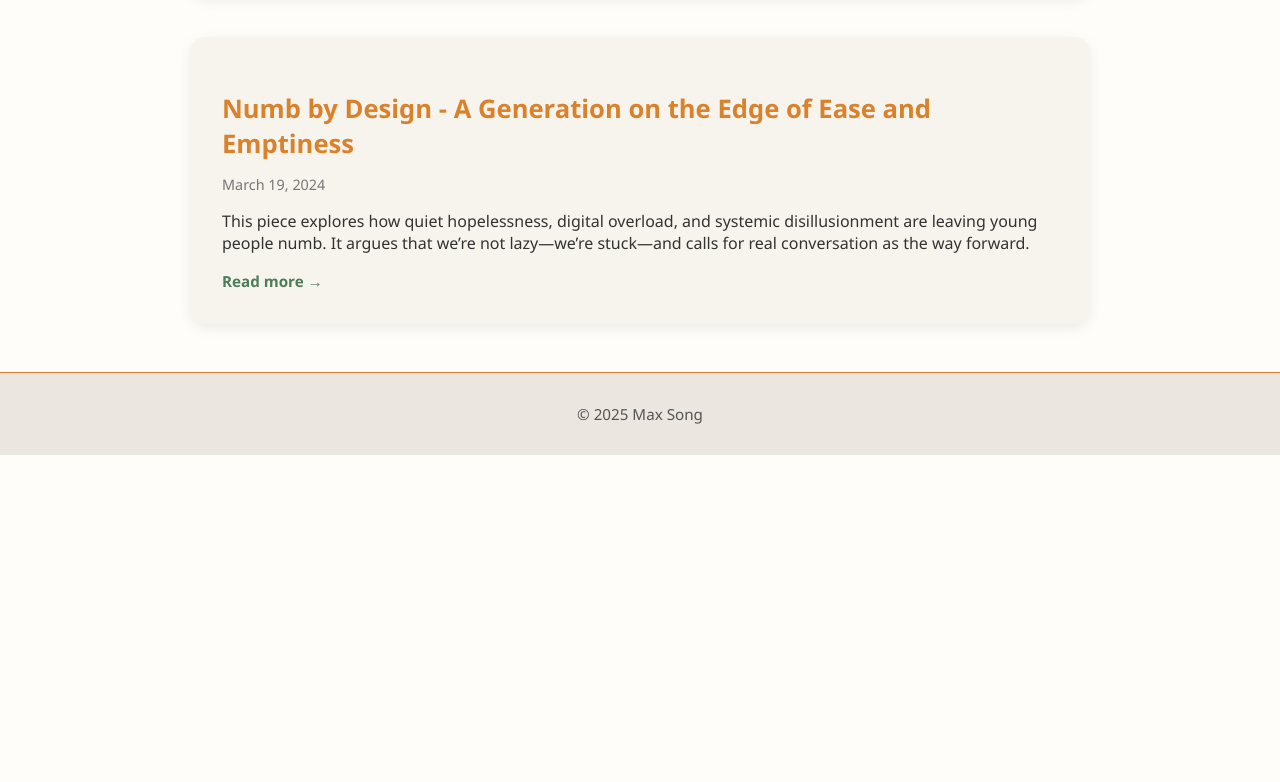
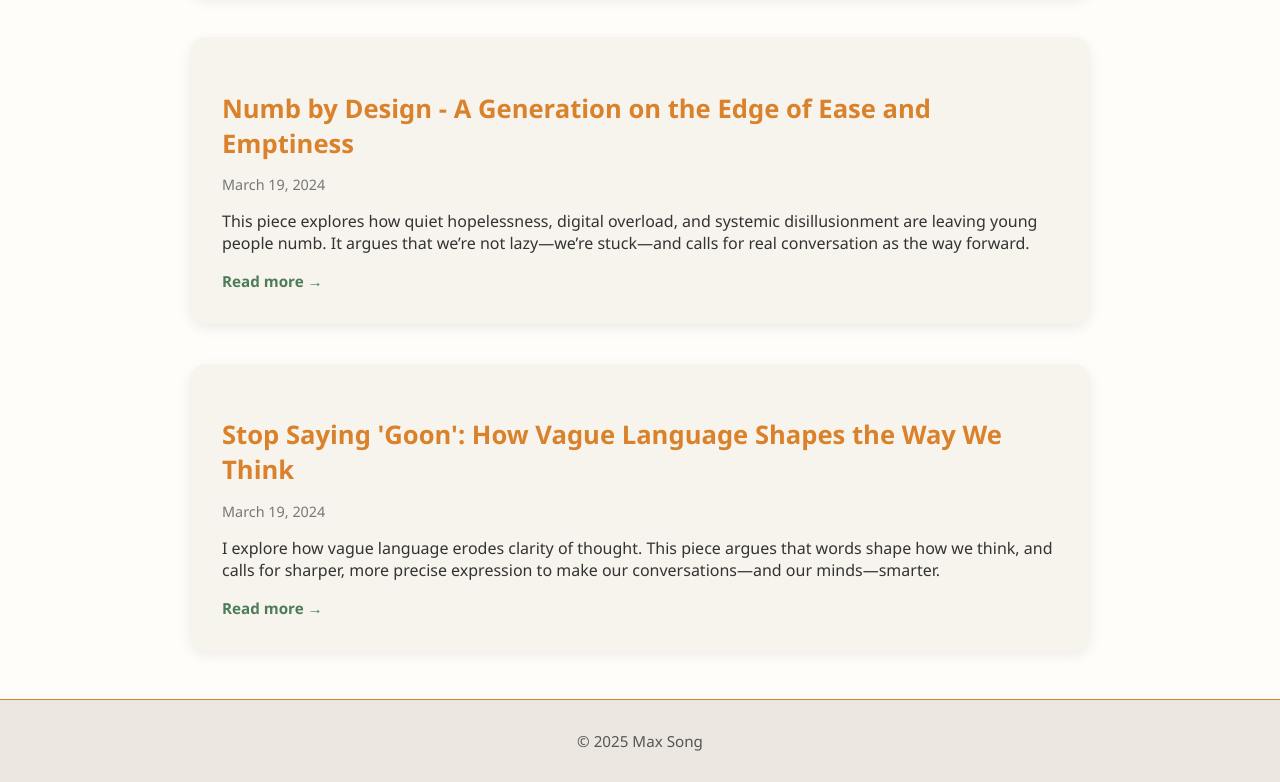
Before and after one commit to msong254/Max-s-Portfolio, a plain HTML site: page blog.html in a window 1280 px wide. Shown: the part 570-1352 px from the top of the page. Before the commit the page ends 1025 px from the top, so only its background shows below. Drawn offline with nearby package versions, Linux system fonts and the light colour scheme.

Commit message:
Updated blog post 3

```diff
--- a/blog.html
+++ b/blog.html
@@ -44,6 +44,12 @@
         <p class="post-preview">This piece explores how quiet hopelessness, digital overload, and systemic disillusionment are leaving young people numb. It argues that we’re not lazy—we’re stuck—and calls for real conversation as the way forward.</p>
         <a href="https://msong28.substack.com/p/numb-by-design" class="read-more">Read more →</a>
       </article>
+      <article class="blog-post">
+        <h2 class="post-title">Stop Saying 'Goon': How Vague Language Shapes the Way We Think</h2>
+        <p class="post-date">March 19, 2024</p>
+        <p class="post-preview">I explore how vague language erodes clarity of thought. This piece argues that words shape how we think, and calls for sharper, more precise expression to make our conversations—and our minds—smarter.</p>
+        <a href="https://msong28.substack.com/p/stop-saying-goon-how-vague-language" class="read-more">Read more →</a>
+      </article>
     </section>
   </main>
 
```
